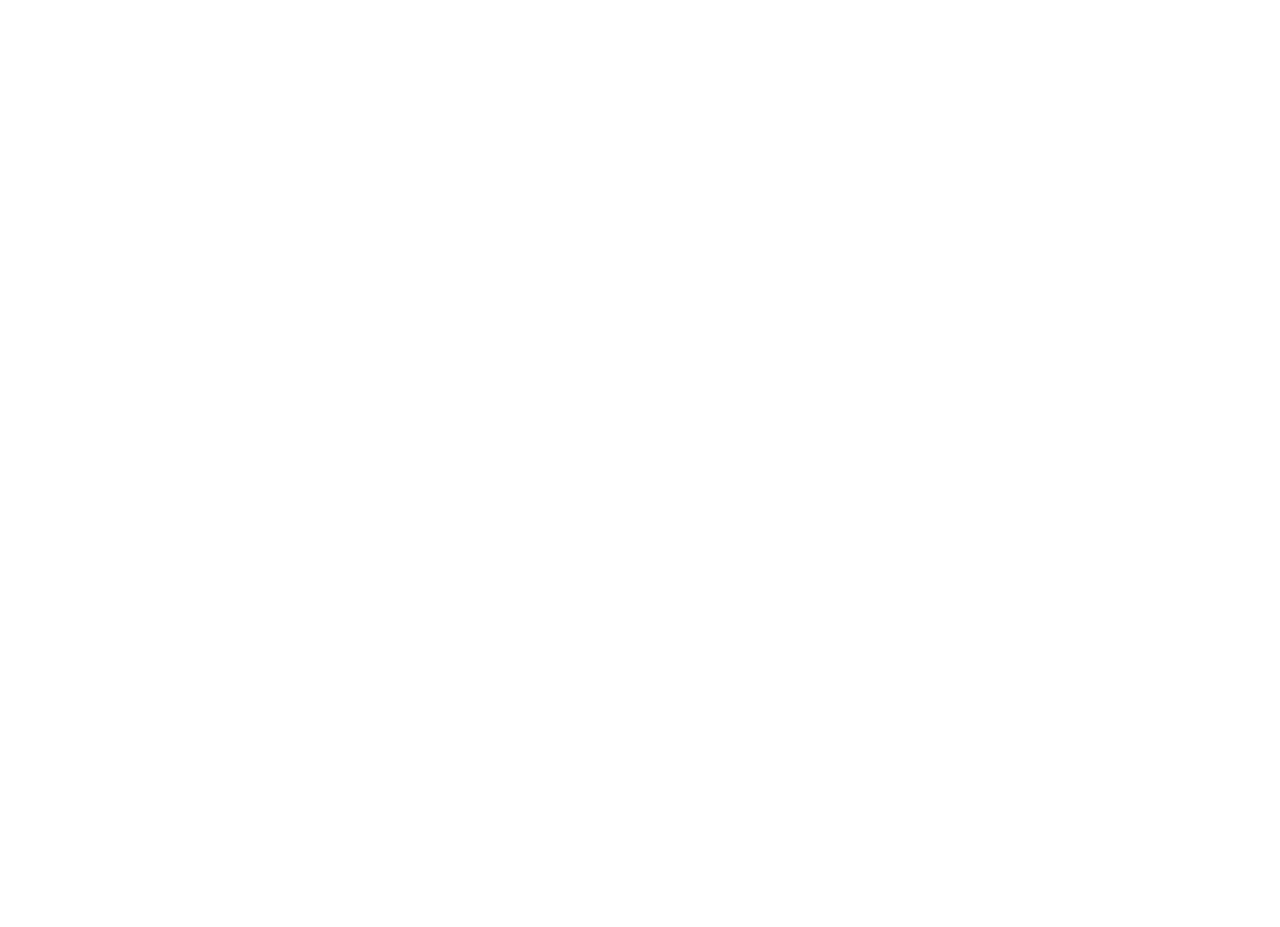
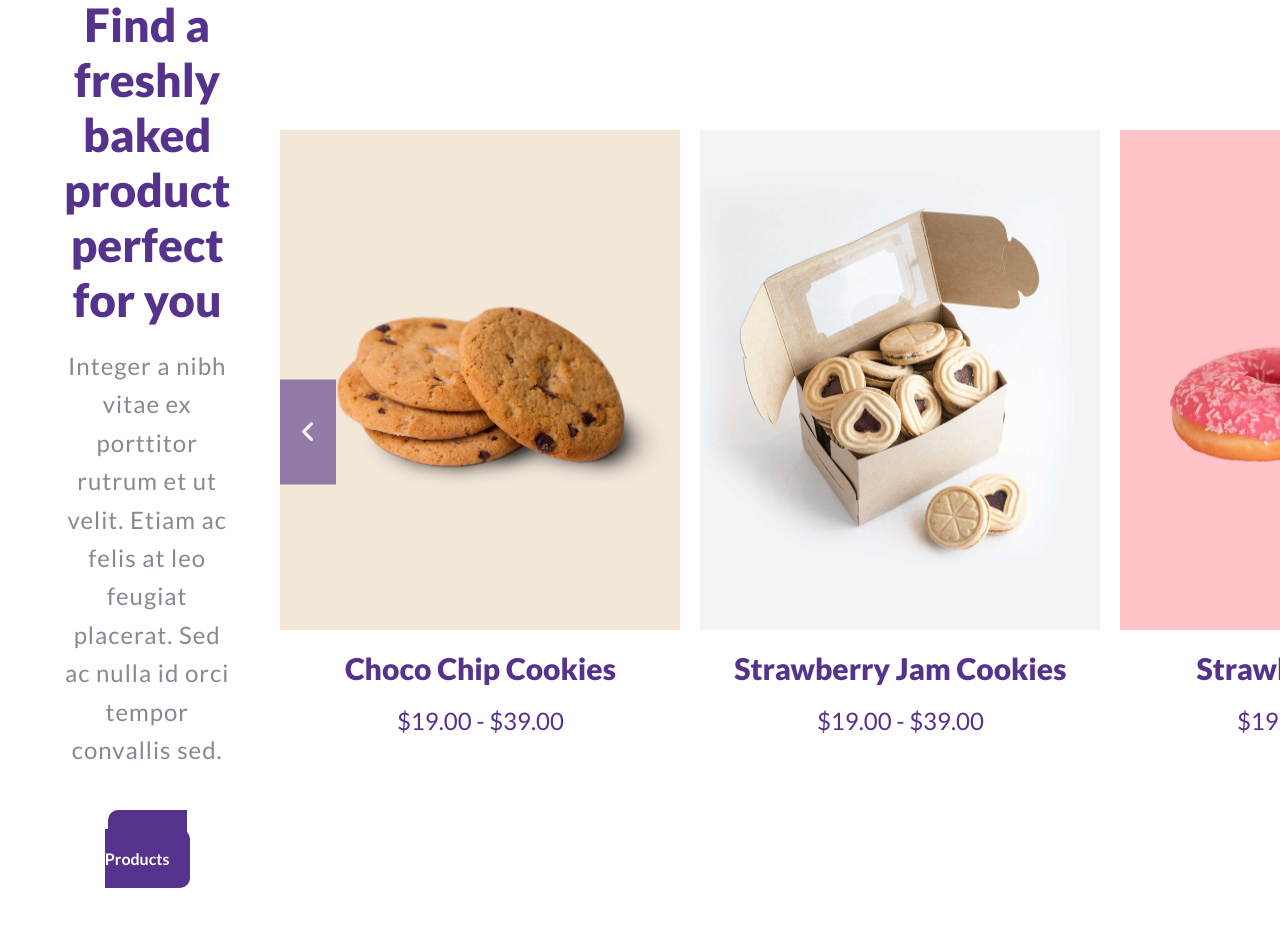
Before and after one commit to matteopoliti/proj-html-vuejs, a Vue app: page / in a window 1280 px wide. Shown: the part 4080-5007 px from the top of the page. Before the commit the page ends 3977 px from the top, so only its background shows below. Built offline with nearby package versions, Linux system fonts and the light colour scheme.

Commit message:
Feat(main): added All Products section with slider

```diff
--- a/src/components/header/AppHeader.vue
+++ b/src/components/header/AppHeader.vue
@@ -83,12 +83,7 @@
             font-size: 80px;
         }
 
-        p {
-            font-size: 24px;
-            letter-spacing: 1px;
-            color: $textColorGrey;
-            line-height: 160%;
-        }
+
 
         a {
             text-decoration: none;
--- /dev/null
+++ b/src/components/main/AllProducts.vue
@@ -0,0 +1,200 @@
+<template>
+    <section>
+        <div>
+            <h2>Find a freshly baked product perfect for you </h2>
+            <p>
+                Integer a nibh vitae ex porttitor rutrum et ut velit. Etiam ac felis at leo feugiat placerat. Sed ac nulla
+                id
+                orci tempor convallis sed.
+            </p>
+            <a href="#" class="btnPurple">Shop All Products</a>
+        </div>
+        <div class="slider">
+            <i class="fa-solid fa-angle-left" @click="prevButton"></i>
+            <i class="fa-solid fa-angle-right" @click="nextButton"></i>
+            <div class="singleProduct">
+                <figure>
+                    <img :src="store.products[immagineCorrente].img" alt="">
+                </figure>
+                <div>
+                    <h3>{{ store.products[immagineCorrente].nomeProdotto }}</h3>
+                    <span>{{ store.products[immagineCorrente].prezzo }}</span>
+                </div>
+                <div class="info">
+                    <a href="#">select options / </a><a href="#">quick view</a>
+                </div>
+            </div>
+
+            <div class="singleProduct">
+                <figure>
+                    <img :src="store.products[immagineCorrente + 1].img" alt="">
+                </figure>
+                <div>
+                    <h3>{{ store.products[immagineCorrente + 1].nomeProdotto }}</h3>
+                    <span>{{ store.products[immagineCorrente + 1].prezzo }}</span>
+                </div>
+                <div class="info">
+                    <a href="#">select options / </a><a href="#">quick view</a>
+                </div>
+            </div>
+            <div class="singleProduct">
+                <figure>
+                    <img :src="store.products[immagineCorrente + 2].img" alt="">
+                </figure>
+                <div>
+                    <h3>{{ store.products[immagineCorrente + 2].nomeProdotto }}</h3>
+                    <span>{{ store.products[immagineCorrente + 2].prezzo }}</span>
+                </div>
+                <div class="info">
+                    <a href="#">select options / </a><a href="#">quick view</a>
+                </div>
+            </div>
+            <div class="singleProduct">
+                <figure>
+                    <img :src="store.products[immagineCorrente + 3].img" alt="">
+                </figure>
+                <div>
+                    <h3>{{ store.products[immagineCorrente + 3].nomeProdotto }}</h3>
+                    <span>{{ store.products[immagineCorrente + 3].prezzo }}</span>
+                </div>
+                <div class="info">
+                    <a href="#">select options / </a><a href="#">quick view</a>
+                </div>
+            </div>
+        </div>
+    </section>
+</template>
+
+<script>
+import { store } from '../../store';
+
+export default {
+    name: "AllProducts",
+    data() {
+
+
+        return {
+            store,
+            immagineCorrente: 0,
+        }
+    },
+    methods: {
+        prevButton() {
+            this.immagineCorrente--;
+            if (this.immagineCorrente < 0) {
+                this.immagineCorrente = this.store.products.length - 4;
+            }
+        },
+        nextButton() {
+            this.immagineCorrente++;
+            if (this.immagineCorrente > this.store.products.length - 4) {
+                this.immagineCorrente = 0;
+            }
+        },
+    },
+}
+</script>
+
+<style lang="scss" scoped>
+@use "../../styles/partials/variables" as *;
+
+section {
+    display: flex;
+    align-items: center;
+    gap: 50px;
+    margin-bottom: 200px;
+
+    >div:first-child {
+        text-align: center;
+
+        p {
+            margin-block: 20px 60px;
+        }
+    }
+
+    .slider {
+        position: relative;
+        display: flex;
+        gap: 20px;
+
+        .fa-angle-left,
+        .fa-angle-right {
+            position: absolute;
+            top: 50%;
+            transform: translateY(-50%);
+            padding: 40px 20px;
+            background-color: $textColorPurple;
+            opacity: 0.6;
+            color: $colorWhite;
+            font-size: 25px;
+            cursor: pointer;
+            z-index: 1;
+        }
+
+        .fa-angle-right {
+            right: 0;
+        }
+
+        .singleProduct {
+            position: relative;
+
+            &:hover .info {
+                opacity: 1;
+            }
+
+            &:hover img {
+                opacity: 0.8;
+
+            }
+
+
+
+            figure {
+                background-color: black;
+
+                img {
+                    width: 400px;
+                    height: 500px;
+
+                }
+
+            }
+
+            .info {
+                position: absolute;
+                top: 40%;
+                left: 50%;
+                transform: translate(-50%, -50%);
+                opacity: 0;
+                width: 80%;
+            }
+
+            a {
+                text-decoration: none;
+                color: $colorWhite;
+                text-transform: uppercase;
+                font-size: 18px;
+                font-weight: 600;
+            }
+
+            >div {
+                text-align: center;
+                color: $textColorPurple;
+
+                h3,
+                span {
+                    margin-block: 20px;
+                    font-size: 24px;
+                }
+
+                h3 {
+                    font-size: 30px;
+                    text-transform: capitalize;
+                    font-weight: 900;
+                }
+            }
+        }
+
+    }
+}
+</style>
--- a/src/components/main/AppMain.vue
+++ b/src/components/main/AppMain.vue
@@ -2,18 +2,21 @@
     <main class="container">
         <OurProducts />
         <CorporateWedding />
+        <AllProducts />
     </main>
 </template>
 
 <script>
 import OurProducts from "./OurProducts.vue"
 import CorporateWedding from "./CorporateWedding.vue"
+import AllProducts from "./AllProducts.vue"
 
 export default {
     name: "AppMain",
     components: {
         OurProducts,
-        CorporateWedding
+        CorporateWedding,
+        AllProducts
     },
     data() {
 
--- a/src/components/main/CorporateWedding.vue
+++ b/src/components/main/CorporateWedding.vue
@@ -62,7 +62,7 @@
         display: flex;
         justify-content: space-between;
         gap: 100px;
-        padding-bottom: 100px;
+        margin-bottom: 200px;
 
         .corporate {
             position: relative;
--- a/src/store.js
+++ b/src/store.js
@@ -24,7 +24,7 @@
             img: '/src/assets/img/strawberry-donut.jpg'
         },
         {
-            nomeProdotto: 'perfec -macarons',
+            nomeProdotto: 'perfect macarons',
             categoria: 'Cookies, Pastries',
             prezzo: '$19.00 - $39.00',
             img: '/src/assets/img/perfect-macarons.jpg'
--- a/src/styles/general.scss
+++ b/src/styles/general.scss
@@ -46,3 +46,10 @@
         color: $textColorPurple;
     }
 }
+
+p {
+    font-size: 24px;
+    letter-spacing: 1px;
+    color: $textColorGrey;
+    line-height: 160%;
+}
```
